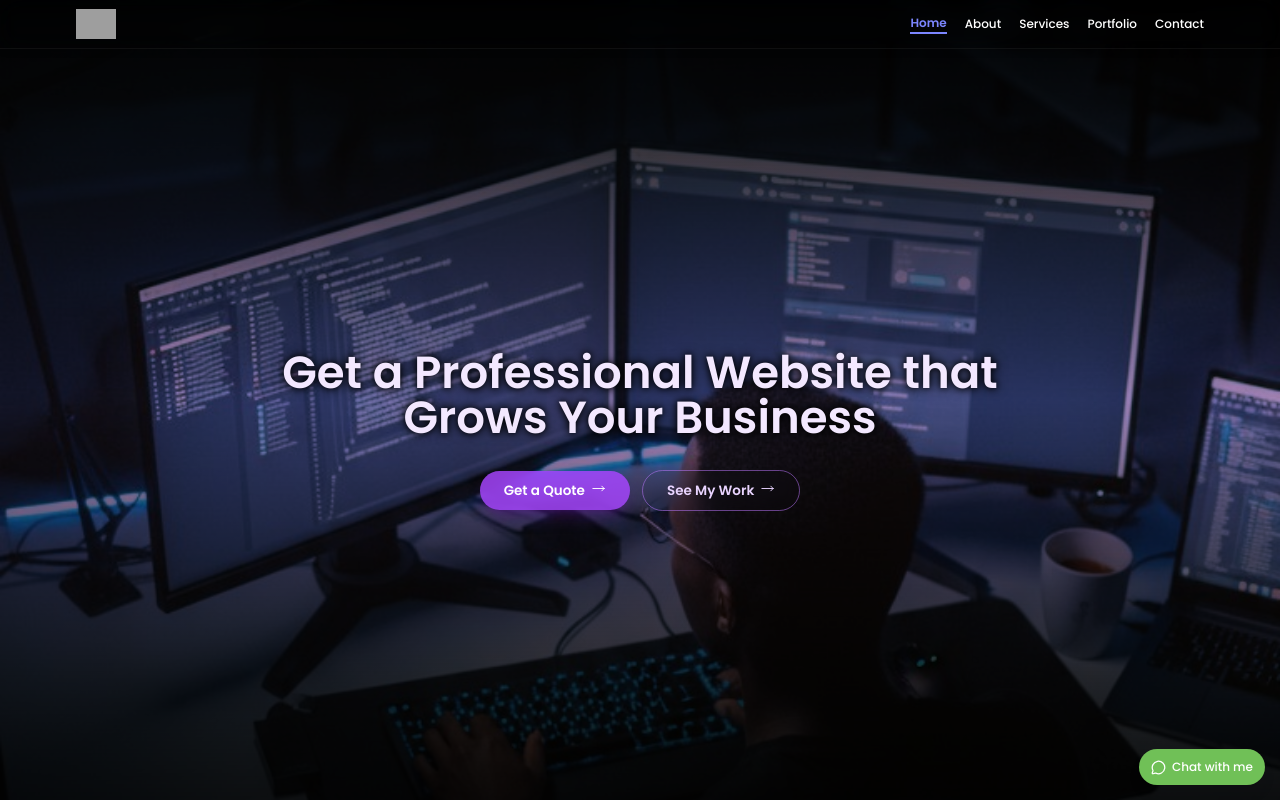
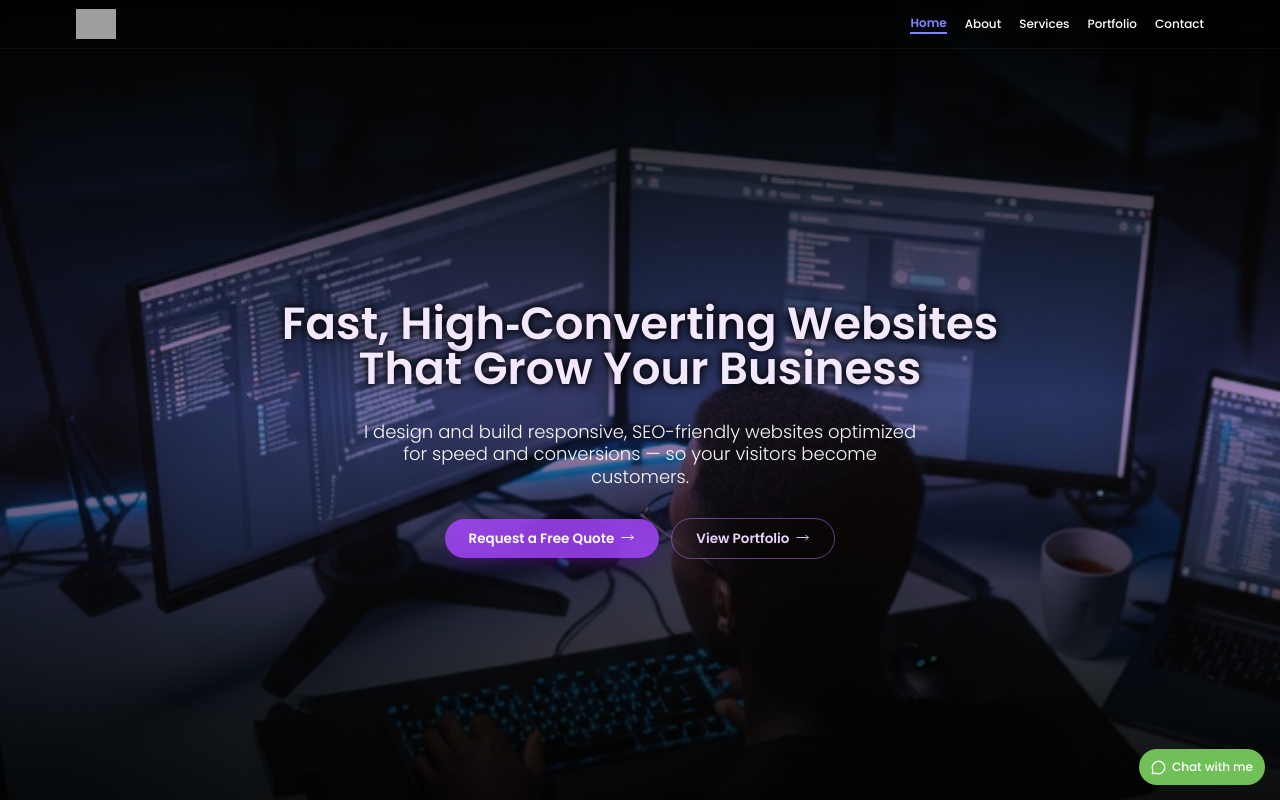
Before and after one commit to AudiHazael/hazaeldevs-portfolio, a React (Vite) app: page / in a window 1280 px wide. Built offline with nearby package versions, Linux system fonts and the light colour scheme; grey boxes are pictures that could not be loaded.

Commit message:
Fix to Hero

```diff
--- a/src/components/MainHero.jsx
+++ b/src/components/MainHero.jsx
@@ -29,8 +29,12 @@ const fadeInUp = {
 
 const MainHero = () => {
   const [currentIndex, setCurrentIndex] = useState(0);
-  const quoteLink = "https://wa.me/7039404909?text=I%need%a%quote%for%my%website.";
-  const portfolioLink = "#project";
+  const quoteMessage =
+    "Hi Hazael, I’d like a free quote for a website. Business name: [Your business]. Brief summary: [project / features].";
+  const quoteLink = `https://wa.me/2347039404909?text=${encodeURIComponent(
+    quoteMessage
+  )}`;
+  const portfolioLink =  "#portfolio";
 
   useEffect(() => {
     const interval = setInterval(() => {
@@ -83,16 +87,16 @@ const MainHero = () => {
           variants={fadeInUp}
           className="font-semibold text-purple-100 text-4xl lg:text-6xl text-center [text-shadow:0_0_6px_rgba(0,0,0,0.9),0_0_12px_rgba(0,0,0,0.9)]"
         >
-          Get a Professional Website that Grows Your Business
+          Fast, High‑Converting Websites That Grow Your Business
         </motion.h1>
 
-        {/* <motion.h2
+        <motion.h2
           variants={fadeInUp}
-          className="mt-4 text-zinc-50 text-2xl text-center leading-tight"
+          className="mt-4 max-w-3xl text-zinc-50 text-2xl text-center leading-tight"
         >
-          I build fast, modern and high-converting websites for small
-          businesses, entrepreneurs and organizations.
-        </motion.h2> */}
+          I design and build responsive, SEO-friendly websites optimized for
+          speed and conversions — so your visitors become customers.
+        </motion.h2>
 
         {/* Buttons */}
         <motion.div
@@ -106,7 +110,7 @@ const MainHero = () => {
             whileTap={{ scale: 0.95 }}
             className="inline-flex items-center bg-purple-500/80 hover:bg-purple-400 shadow-lg shadow-purple-900/40 hover:shadow-purple-700/40 backdrop-blur-sm px-8 py-3 rounded-full font-semibold text-white text-lg transition-all duration-300"
           >
-            Get a Quote
+            Request a Free Quote
             <ArrowLongRightIcon className="-mt-1 ml-2 w-5 h-5" />
           </motion.a>
 
@@ -117,7 +121,7 @@ const MainHero = () => {
             whileTap={{ scale: 0.95 }}
             className="inline-flex items-center hover:bg-purple-400/20 backdrop-blur-sm px-8 py-3 border border-purple-400/50 rounded-full font-semibold text-purple-200 hover:text-white text-lg transition-all duration-300"
           >
-            See My Work
+            View Portfolio
             <ArrowLongRightIcon className="-mt-1 ml-2 w-5 h-5" />
           </motion.a>
         </motion.div>
```
